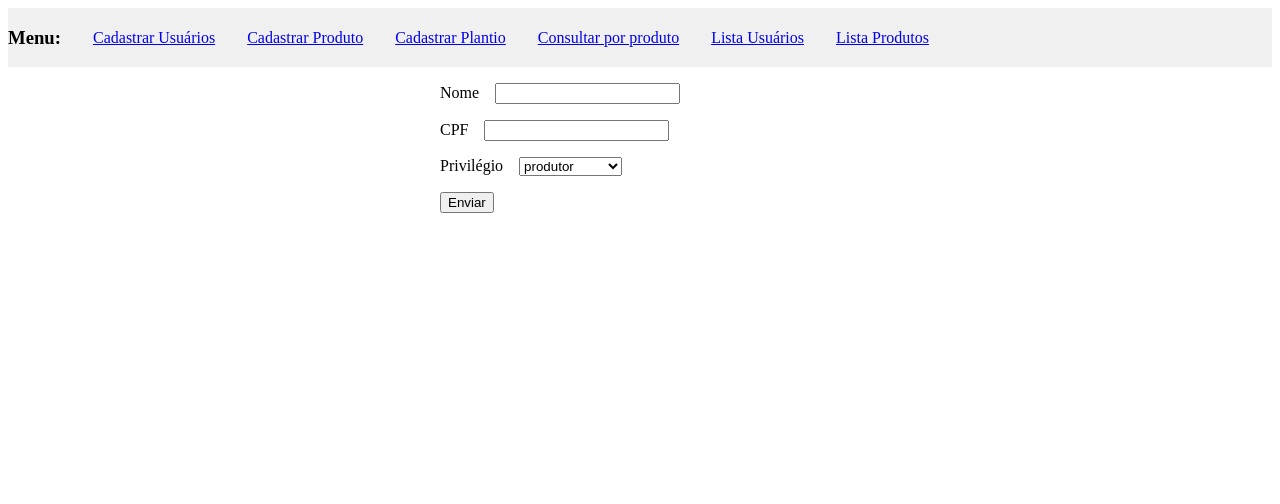
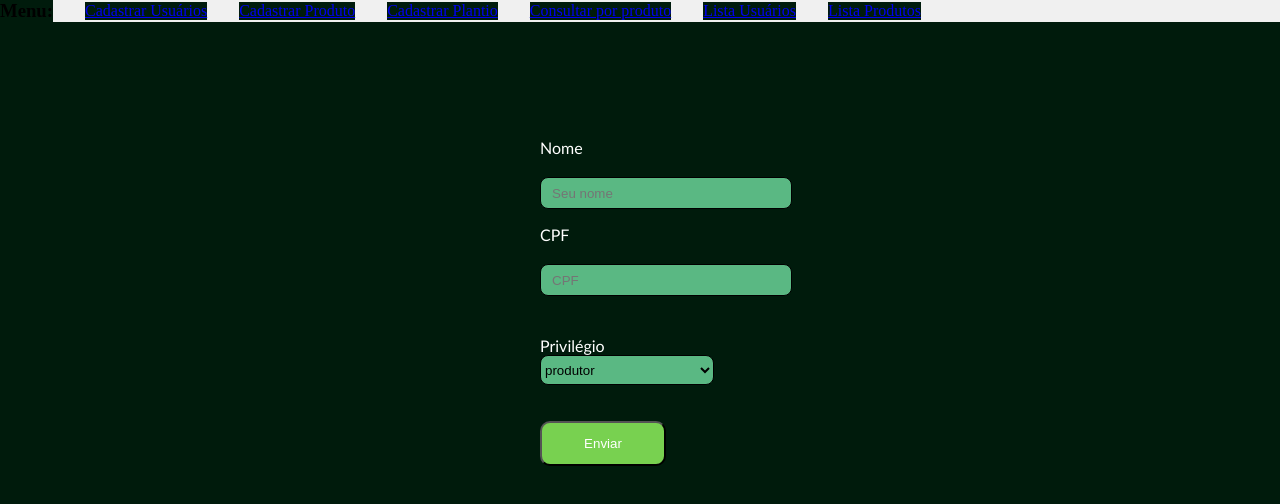
Before and after one commit to cristianstoe/Plan-Plan, an Angular app in the folder Software/angular-front/: page /add in a window 1280 px wide. Shown: the top 504 px of the page. Built offline with nearby package versions, Linux system fonts and the light colour scheme.

Commit message:
Adicionando estilos ao componente add-user

```diff
--- a/Software/angular-front/src/app/components/add-user/add-user.component.css
+++ b/Software/angular-front/src/app/components/add-user/add-user.component.css
@@ -5,3 +5,49 @@
 .group label {
     margin-right: 1rem;
 }
+
+.divUser {
+    color: white;
+    margin: 100px;
+    font-family: 'Gill Sans', 'Gill Sans MT', Calibri, 'Trebuchet MS', sans-serif;
+}
+
+.inputAddUser {
+    margin-top: 20px;
+    border: solid 1px rgb(0, 0, 0);
+    border-radius: 8px;
+    background-color: #5AB883;
+    width: 250px;
+    height: 30px;
+}
+
+.divPrivilegio {
+    margin-top: 40px;
+    width: 250px;
+}
+
+.divPrivilegio select {
+    border: solid 1px rgb(0, 0, 0);
+    border-radius: 8px;
+    width: 174px;
+    height: 30px;
+    background-color: #5AB883;
+}
+
+.buttonSend {
+    width: 126px;
+    height: 45px;
+    border-radius: 10px;
+    background-color: #78D150;
+    color: white;
+    margin-top: 20px;
+}
+
+.buttonSend:hover {
+    width: 130px;
+    height: 45px;
+    border-radius: 30px;
+    background-color: #97f76b;
+    color: #458695;
+    cursor: pointer;
+}
--- a/Software/angular-front/src/app/components/add-user/add-user.component.html
+++ b/Software/angular-front/src/app/components/add-user/add-user.component.html
@@ -1,29 +1,31 @@
 <div style="width: 400px; margin: auto; padding-top: 1rem">
-    <div>
+    <div class="divUser">
       <div *ngIf="!submitted">
         <div class="group">
           <label for="description">Nome</label>
-          <input
+          <input class="inputAddUser"
             id="description"
             required
             [(ngModel)]="user.nome"
             name="description"
+            placeholder="   Seu nome"
           />
         </div>
 
-        <div class="group">
+        <div class="group divCPF">
           <label for="title">CPF</label>
-          <input
+          <input class="inputAddUser"
             type="text"
             id="title"
             required
             [(ngModel)]="user.cpf"
             name="title"
+            placeholder="   CPF"
           />
         </div>
 
 
-        <div class="group">
+        <div class="group divPrivilegio">
           <label for="description">Privilégio</label>
 
           <select (change)= "onSelectInstrument($event.target.value)" >
@@ -31,7 +33,7 @@
           </select>
         </div>
 
-        <button (click)="saveUser()">Enviar</button>
+        <button class="buttonSend" (click)="saveUser()">Enviar</button>
       </div>
 
       <div *ngIf="submitted">
--- a/Software/angular-front/src/styles.css
+++ b/Software/angular-front/src/styles.css
@@ -1 +1,7 @@
 /* You can add global styles to this file, and also import other style files */
+
+* {
+    margin: 0;
+    padding: 0;
+    background-color: #001B0C;
+}
```
Also changed, not shown: Software/angular-front/src/assets/logo.png (added), 1 other file (tests, documents, lock files or other folders).
